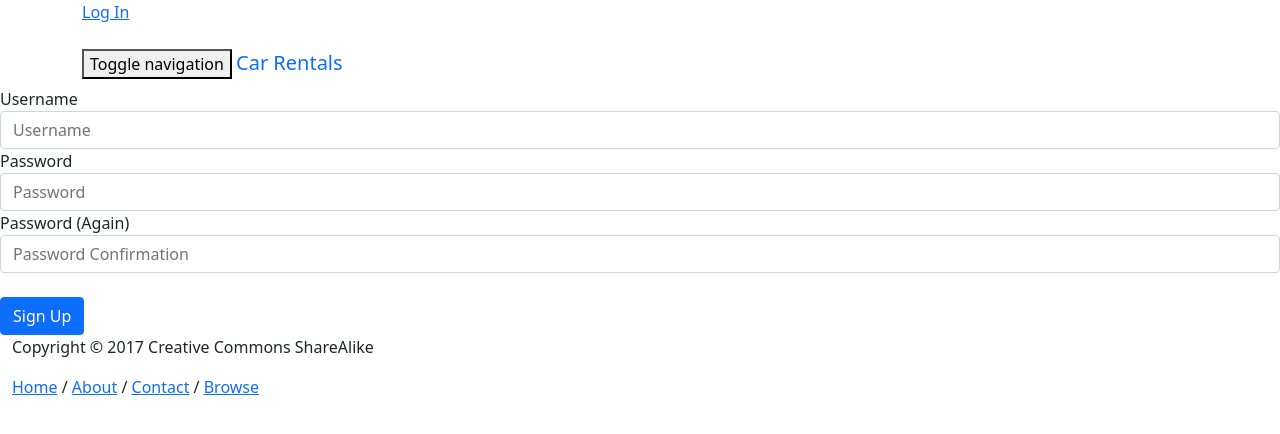
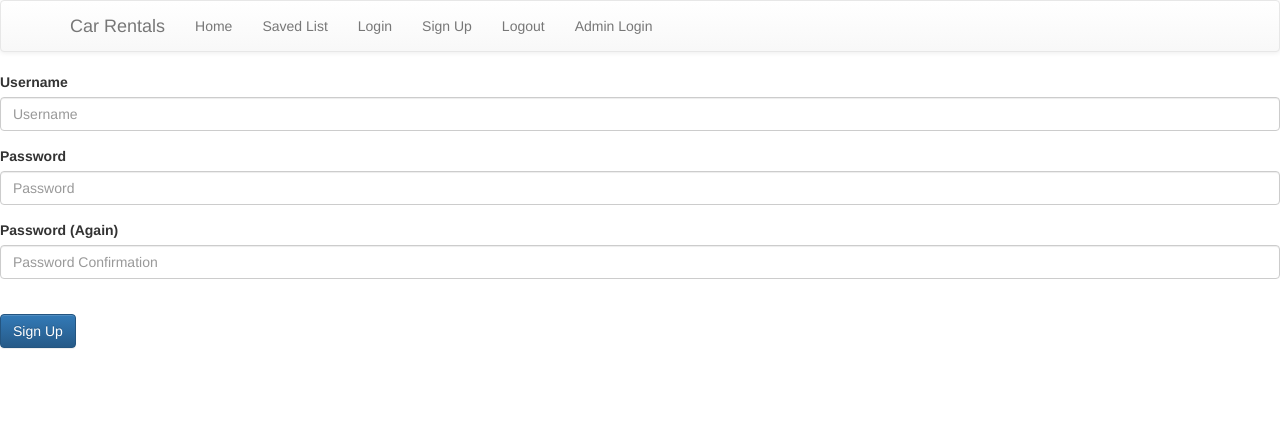
Before and after one commit to ab-khalid/Car-Rental-Project-, a Flask app: page /register in a window 1280 px wide. Shown: the top 434 px of the page. Run offline with Flask 2, Linux system fonts and the light colour scheme; some libraries are stand-ins or nearby versions.

Commit message:
fixed format- everything now is formatted the same

```diff
--- a/templates/register.html
+++ b/templates/register.html
@@ -3,16 +3,22 @@
 
 <head>
     <meta charset="utf-8">
-    <title>Car Rentals</title>
+    <title>Register</title>
 
     <meta name="viewport" content="width=device-width, initial-scale=1">
     <link href='http://fonts.googleapis.com/css?family=Lobster' rel='stylesheet' type='text/css'>
     <link href='http://fonts.googleapis.com/css?family=Open+Sans' rel='stylesheet' type='text/css'>
+    <link rel ="stylesheet" href="/static/styles.css">
+        <script src="https://kit.fontawesome.com/6aac706f25.js" crossorigin="anonymous"></script>
+        <!-- Latest compiled and minified CSS -->
+        <link rel="stylesheet" href="https://maxcdn.bootstrapcdn.com/bootstrap/3.3.7/css/bootstrap.min.css" integrity="sha384-BVYiiSIFeK1dGmJRAkycuHAHRg32OmUcww7on3RYdg4Va+PmSTsz/K68vbdEjh4u" crossorigin="anonymous">
 
-    <script src="https://ajax.googleapis.com/ajax/libs/jquery/3.5.1/jquery.min.js"></script>
+        <!-- Optional theme -->
+        <link rel="stylesheet" href="https://maxcdn.bootstrapcdn.com/bootstrap/3.3.7/css/bootstrap-theme.min.css" integrity="sha384-rHyoN1iRsVXV4nD0JutlnGaslCJuC7uwjduW9SVrLvRYooPp2bWYgmgJQIXwl/Sp" crossorigin="anonymous">
 
-    <link href="https://cdn.jsdelivr.net/npm/bootstrap@5.0.0-beta3/dist/css/bootstrap.min.css" rel="stylesheet"
-        integrity="sha384-eOJMYsd53ii+scO/bJGFsiCZc+5NDVN2yr8+0RDqr0Ql0h+rP48ckxlpbzKgwra6" crossorigin="anonymous">
+        <!-- Latest compiled and minified JavaScript -->
+        <script src="https://maxcdn.bootstrapcdn.com/bootstrap/3.3.7/js/bootstrap.min.js" integrity="sha384-Tc5IQib027qvyjSMfHjOMaLkfuWVxZxUPnCJA7l2mCWNIpG9mGCD8wGNIcPD7Txa" crossorigin="anonymous"></script>
+                <script src="https://kit.fontawesome.com/6aac706f25.js" crossorigin="anonymous"></script>
 
 
     <script>
@@ -70,24 +76,15 @@
                 {% endif %}
             {% endwith %}
     <div id="error" style="color: red; font-size:medium;"></div>
+
     <header>
-        <div class="topHeaderRow">
-            <div class="container">
-                <div class="pull-right">
-                    <ul class="list-inline">
-                        <li><a href="/login"><span class="glyphicon glyphicon-log-out"></span> Log In</a></li>
-                    </ul>
-                </div>
-            </div>
-        </div>
         <!-- end topHeaderRow -->
 
         <nav class="navbar navbar-default ">
             <div class="container">
                 <!-- Brand and toggle get grouped for better mobile display -->
                 <div class="navbar-header">
-                    <button type="button" class="navbar-toggle collapsed" data-toggle="collapse"
-                        data-target="#bs-example-navbar-collapse-1" aria-expanded="false">
+                    <button type="button" class="navbar-toggle collapsed" data-toggle="collapse" data-target="#bs-example-navbar-collapse-1" aria-expanded="false">
                         <span class="sr-only">Toggle navigation</span>
                         <span class="icon-bar"></span>
                         <span class="icon-bar"></span>
@@ -99,11 +96,12 @@
                 <!-- Collect the nav links, forms, and other content for toggling -->
                 <div class="collapse navbar-collapse" id="bs-example-navbar-collapse-1">
                     <ul class="nav navbar-nav navbar-left">
-                        <li><a href="#">Home</a></li>
-                        <li><a href="#">About</a></li>
-                        <li><a href="#">Contact</a></li>
+                        <li><a href="/">Home</a></li>
+                        <li><a href="/showSavedList">Saved List</a></li>
                         <li><a href="login">Login</a></li>
                         <li><a href="register">Sign Up</a></li>
+                        <li><a href="/logout">Logout</a></li>
+                        <li><a href="/admin/login">Admin Login</a></li>
                     </ul>
                 </div>
                 <!-- /.navbar-collapse -->
@@ -111,7 +109,6 @@
             <!-- /.container-fluid -->
         </nav>
     </header>
-
 
 
     <!-- Page Content -->
@@ -137,17 +134,6 @@
 
     </form>
 
-
-
-
-    <footer>
-        <div class="container-fluid">
-            <div class="row final">
-                <p>Copyright &copy; 2017 Creative Commons ShareAlike</p>
-                <p><a href="#">Home</a> / <a href="#">About</a> / <a href="#">Contact</a> / <a href="#">Browse</a></p>
-            </div>
-        </div>
-    </footer>
 </body>
 
 </html>
```
Also changed, not shown: templates/login.html (+1 -14 lines).
